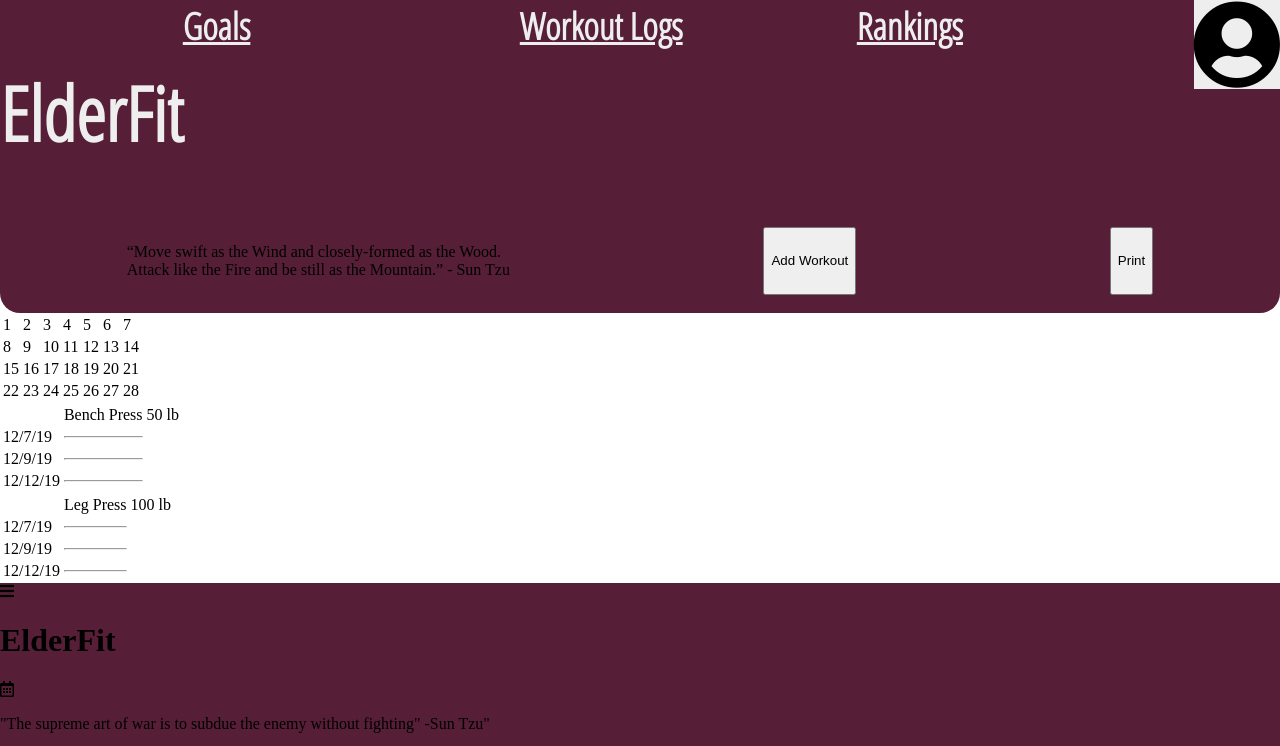
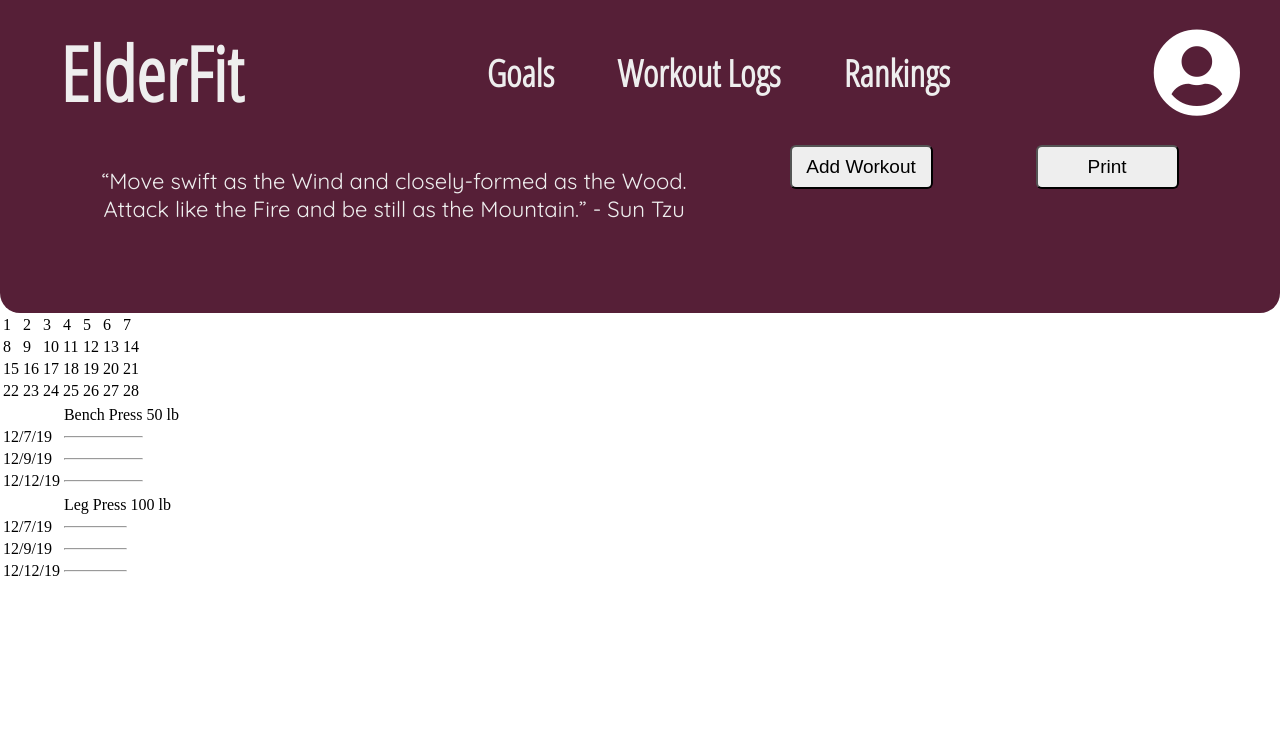
Before and after one commit to TMcMeans/fetniss, a plain HTML site: page index.html in a window 1280 px wide. Shown: the top 746 px of the page. Drawn offline with Linux system fonts and the light colour scheme.

Commit message:
Add more header styles

```diff
--- a/index.html
+++ b/index.html
@@ -9,9 +9,11 @@
     <header>
      <nav>
         <h1 class="logo">ElderFit</h1>
-        <a href="#">Goals</a>
-        <a href="#">Workout Logs</a>
-        <a href="#">Rankings</a>
+        <ul>
+          <li>Goals</li>
+          <li>Workout Logs</li>
+          <li>Rankings</li>
+        </ul>
         <div>
           <i class="fas fa-user-circle"></i>
         </div>
@@ -117,7 +119,7 @@
       </section>
     </main>
   </body>
-  <div class="mobile-view">
+  <!-- <div class="mobile-view">
     <header>
       <i class="fas fa-bars"></i>
       <h1>ElderFit</h1>
@@ -159,5 +161,5 @@
     </body>
 
 
-  </div>
+  </div> -->
 </html>
--- a/styles.css
+++ b/styles.css
@@ -6,28 +6,45 @@ header {
   height: 313px;
   background: #561f37;
   border-radius: 0px 0px 20px 20px;
+  padding-right: 50px;
+  padding-left: 50px;
 }
 
 nav {
   display: flex;
-  /* /* flex-direction: row; */
-  justify-content: space-around;
+  flex-direction: row;
+  align-items: center;
+  justify-content: space-between;
+  width: 100%;
+  padding: 10px;
 }
 
-a {
-  width: 486px;
-  height: 51px;
+ul {
+  width: 50%;
   font-family: 'Open Sans Condensed';
   font-style: normal;
   font-weight: bold;
   line-height: normal;
   font-size: 37px;
   color: #eeeeee;
+  display: flex;
+  flex-direction: row;
+  text-decoration: none;
+  justify-content: space-evenly;
+}
+
+li {
+  list-style-type: none;
+  cursor: pointer;
+}
+
+li:hover {
+  color: #74d5db;
 }
 
 .fa-user-circle {
-  background: #eeeeee;
   font-size: 89px;
+  color: white;
 }
 
 .quote-section {
@@ -43,4 +60,24 @@ a {
   line-height: normal;
   font-size: 75px;
   color: #eeeeee;
+  margin: 0;
 }
+
+p {
+  font-family: Quicksand;
+  font-style: normal;
+  font-weight: normal;
+  line-height: normal;
+  font-size: 22px;
+  text-align: center;
+  color: #eeeeee;
+}
+
+button {
+  width: 143px;
+  height: 44px;
+  background: #eeeeee;
+  border-radius: 6px;
+  font-size: 19px;
+  font-size: 'Quicksand';
+}
```
